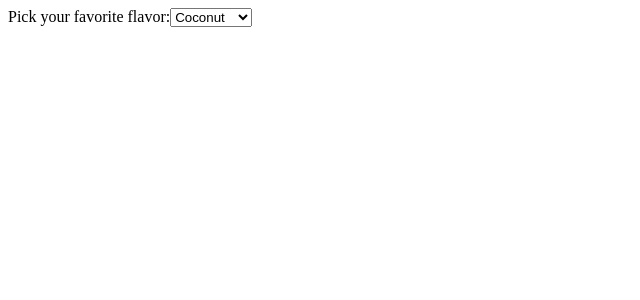
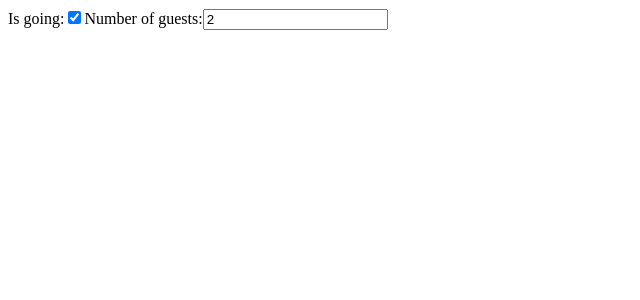
Before and after one commit to panswer/following_react_basic_concepts, a React (Create React App) app: page / in a window 1280 px wide. Shown: the top 300 px of the page, without its empty margins (0-640 px from the left). Built offline with nearby package versions, Linux system fonts and the light colour scheme.

Commit message:
update: manejando multiples inputs

```diff
--- /dev/null
+++ b/src/components/class/Reservation.jsx
@@ -0,0 +1,51 @@
+import { Component } from "react";
+
+class Reservation extends Component{
+    constructor(props){
+        super(props);
+        this.state={
+            isGoing:true,
+            numberOfGuest:2
+        }
+
+        this.handleInputChange=this.handleInputChange.bind(this);
+    }
+
+    handleInputChange(event){
+        const target=event.target;
+        const value=target.type==='checkbox'?target.checked:target.value;
+
+        const name=target.name;
+
+        this.setState({
+            [name]:value
+        });
+    }
+
+    render(){
+        return (
+            <form>
+                <label>
+                    Is going:
+                    <input
+                        type="checkbox"
+                        name="isGoing"
+                        checked={this.state.isGoing}
+                        onChange={this.handleInputChange}
+                    />
+                </label>
+                <label>
+                    Number of guests:
+                    <input
+                        type="number"
+                        name="numberOfGuest"
+                        value={this.state.numberOfGuest}
+                        onChange={this.handleInputChange}
+                    />
+                </label>
+            </form>
+        );
+    }
+}
+
+export default Reservation;
--- a/src/index.js
+++ b/src/index.js
@@ -2,10 +2,10 @@
 import React from "react";
 import reportWebVitals from './reportWebVitals';
 
-import FlavorForm from "./components/class/FlavorForm";
+import Reservation from "./components/class/Reservation";
 
 ReactDOM.render(
-  <FlavorForm />,
+  <Reservation />,
   document.getElementById('root')
 );
 
```
